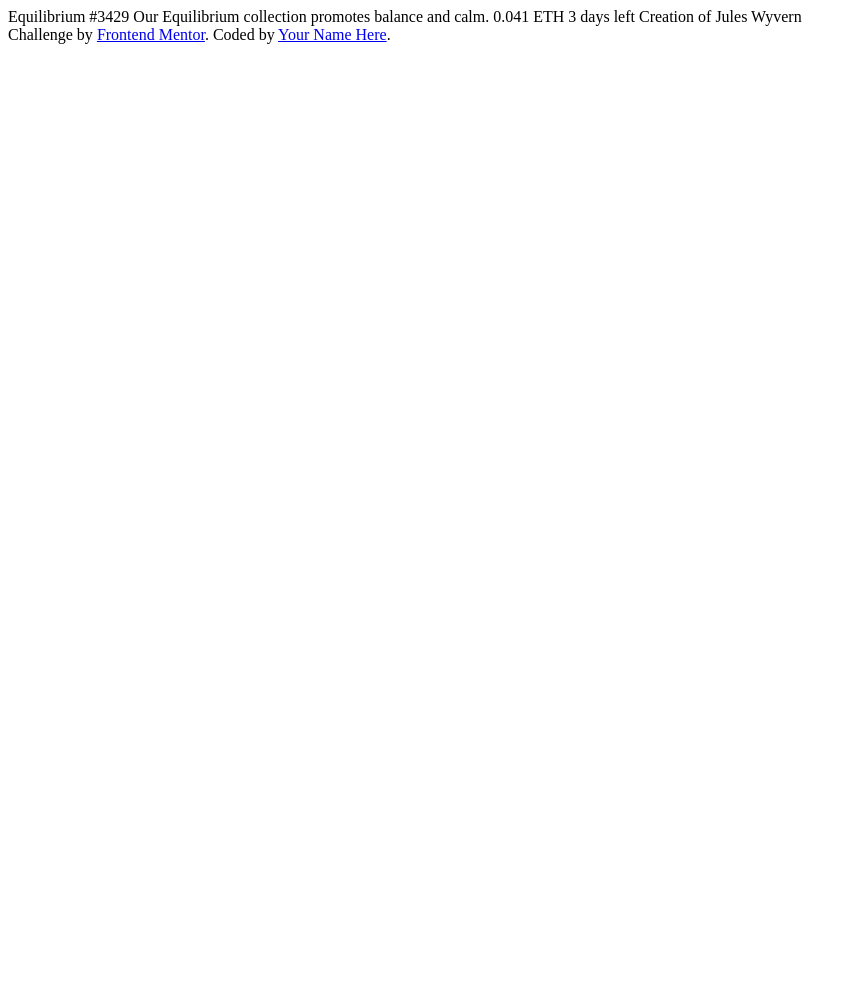
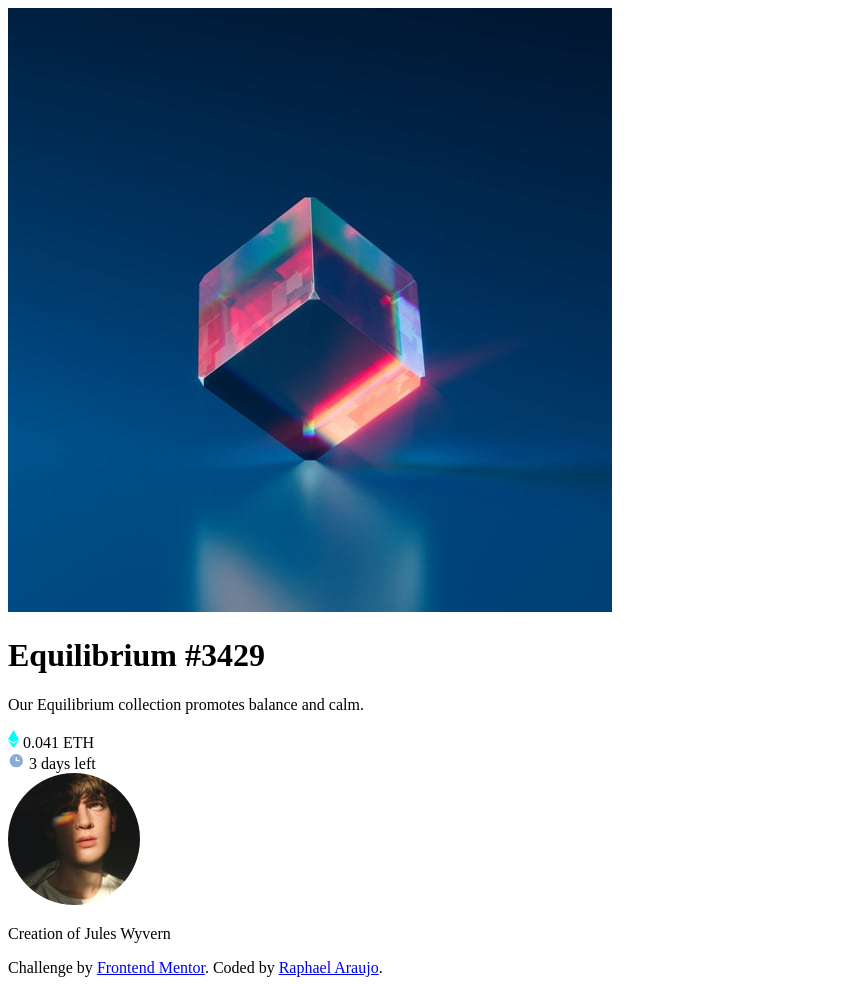
Before and after one commit to rwsaraujo/nft-preview-card-component, a website: page index.html in a window 1280 px wide. Shown: the whole page, without its empty margins (0-857 px from the left). Before the commit the page ends 800 px from the top, so only its background shows below. Drawn offline with Linux system fonts and the light colour scheme.

Commit message:
create html structure

```diff
--- a/index.html
+++ b/index.html
@@ -11,19 +11,41 @@
 </head>
 
 <body>
+  <main>
+    <div class="card">
+      <div class="imgnft">
+        <img src="./src/images/image-equilibrium.jpg" alt="NFT Equilibrium">
+        <img src="./src/images/icon-view.svg">
+      </div>
 
-  Equilibrium #3429
+      <h1>Equilibrium #3429</h1>
 
-  Our Equilibrium collection promotes balance and calm.
+      <p>Our Equilibrium collection promotes balance and calm.</p>
 
-  0.041 ETH
-  3 days left
+      <div class="eterium">
+        <img src="./src/images/icon-ethereum.svg">
+        <span>0.041 ETH</span>
+      </div>
 
-  Creation of Jules Wyvern
+      <div class="timeleft">
+        <img src="./src/images/icon-clock.svg">
+        <span>3 days left</span>
+      </div>
 
-  <footer class="attribution">
+      <spn class="linedivisor"></spn>
+
+      <div class="creator">
+        <div class="avatar">
+          <img src="./src/images/image-avatar.png" alt="Jules Wyvern">
+          <p>Creation of <span>Jules Wyvern</span></p>
+        </div>
+      </div>
+    </div>
+  </main>
+
+  <footer>
     Challenge by <a href="https://www.frontendmentor.io?ref=challenge" target="_blank">Frontend Mentor</a>.
-    Coded by <a href="#">Your Name Here</a>.
+    Coded by <a href="https://rwsaraujo.github.io/araujowebdev/" target="_blank">Raphael Araujo</a>.
   </footer>
 </body>
 
```
